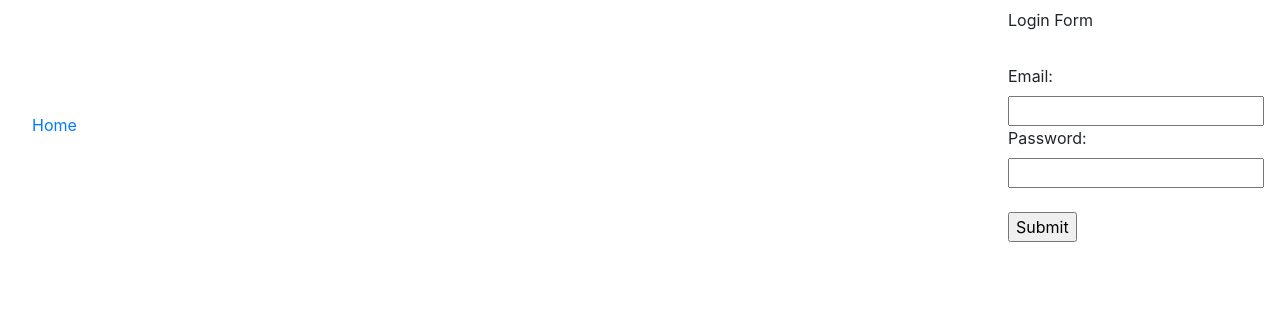
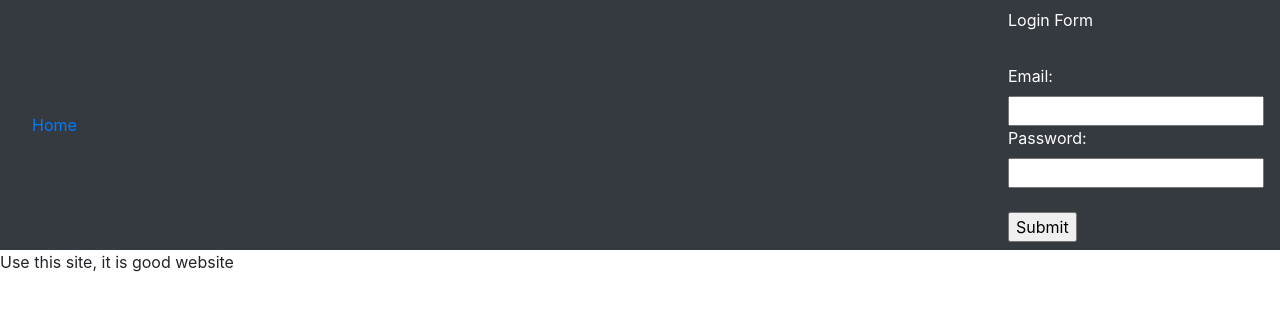
Before and after one commit to shawonibnkamal/portfalio, a React (Create React App) app in the folder client/: page / in a window 1280 px wide. Shown: the top 310 px of the page. Built offline with nearby package versions, Linux system fonts and the light colour scheme.

Commit message:
fix & add

```diff
--- a/client/src/App.js
+++ b/client/src/App.js
@@ -1,13 +1,13 @@
 import React from 'react';
 //import axios from 'axios'
 import NavBar from './navbar'
+import Body from './body'
 
 function App() {
   return (
     <div>
       <NavBar />
-
-
+      <Body />
     </div>
   );
 }
--- /dev/null
+++ b/client/src/body.js
@@ -0,0 +1,20 @@
+import React, { useState } from 'react';
+import axios from 'axios'
+
+function Body() {
+    return (
+        <div className="row">
+            { localStorage.getItem("login_token") ?
+
+            //if logged in
+            <h1>dashboard</h1>
+            :
+
+            //if not logged in
+                <div className="col">Use this site, it is good website</div>
+            }
+        </div>
+    );
+}
+
+export default Body;
--- a/client/src/navbar.js
+++ b/client/src/navbar.js
@@ -1,4 +1,4 @@
-import React, { useEffect, useState } from 'react';
+import React, { useState } from 'react';
 import axios from 'axios'
 
 function NavBar() {
@@ -9,9 +9,9 @@ function NavBar() {
   const handleLogin = (e) => {
     e.preventDefault();
     //send data to server and recieve token
-    axios.post("http://localhost:8000/api/user/login", {"email": userEmail, "password": userPass}).then(
+    axios.post(process.env.REACT_APP_API_URL + "api/user/login", {"email": userEmail, "password": userPass}).then(
       res => {
-        //console.log("loggin in with token> " + res.data.login_token);
+        console.log("loggin in with token> " + res.data.login_token);
         localStorage.setItem("login_token", res.data.login_token);
 
         setLoggedIn(true);
@@ -23,7 +23,8 @@ function NavBar() {
   const handleLogout = (e) => {
     //console.log("Bearer " + localStorage.getItem("login_token"));
 
-    axios.post("http://localhost:8000/api/user/logout", {} , {
+    //axios.post("http://localhost:8000/api/user/logout", {} , {
+    axios.post(process.env.REACT_APP_API_URL + "api/user/logout", {} , {
       headers: {
         "authorization": "Bearer " + localStorage.getItem("login_token")
     }}).then(
@@ -39,7 +40,7 @@ function NavBar() {
   }
 
   return (
-    <div className="navbar mr-auto ">
+    <div className="navbar mr-auto bg-dark text-white">
       <ul className="nav">
         <li className="nav-item"> <a className="nav-link" href="#">Home</a> </li>
       </ul>
```
Also changed, not shown: 2 other files (tests, documents, lock files or other folders).
